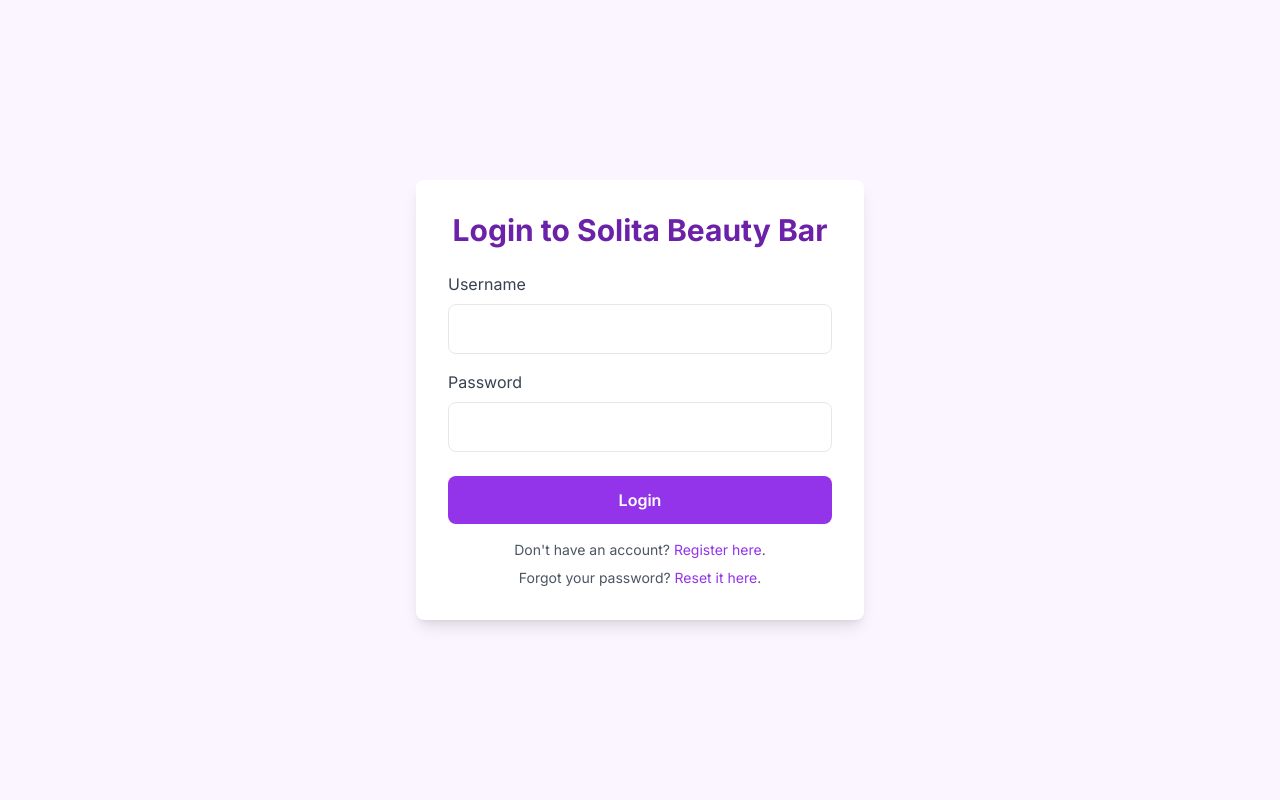
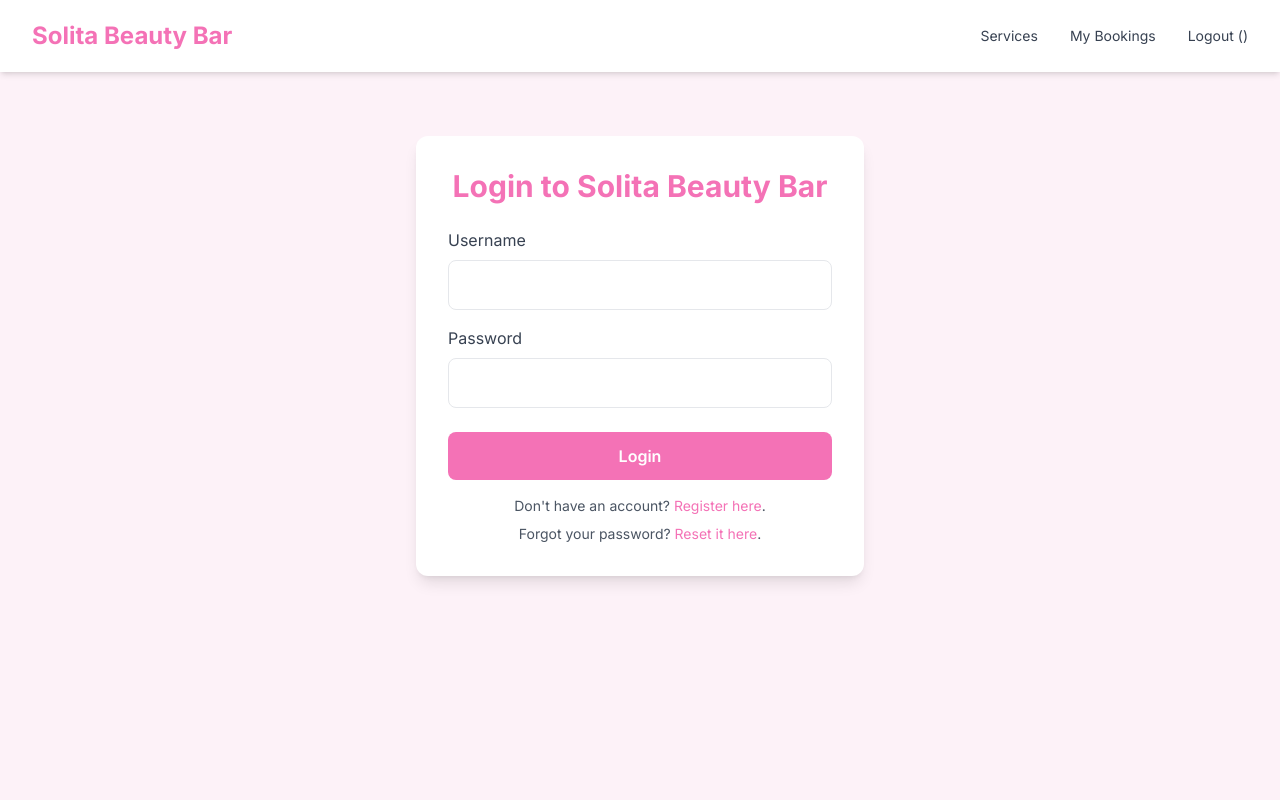
Before and after one commit to eddyfrr/solita-salon, a Django app: page /login/ in a window 1280 px wide. Run offline with Django 5.2, Linux system fonts and the light colour scheme; some libraries are stand-ins or nearby versions.

Commit message:
Updated templates to pink color scheme

```diff
--- a/booking/templates/booking/login.html
+++ b/booking/templates/booking/login.html
@@ -16,9 +16,20 @@
         }
     </style>
 </head>
-<body class="bg-purple-50 text-gray-800 font-[Inter]">
-    <div class="min-h-screen flex items-center justify-center py-12 px-4 w-full">
-        <div class="bg-white p-8 rounded-lg shadow-lg max-w-md w-full">
+<body class="bg-pink-50 text-gray-800 font-[Inter]">
+    <!-- Header -->
+    <header class="flex items-center justify-between px-8 py-5 shadow-md bg-white">
+        <h1 class="text-2xl font-bold text-pink-400">Solita Beauty Bar</h1>
+        <nav class="space-x-8 flex text-sm font-medium">
+            <a href="{% url 'service_list' %}" class="text-gray-700 hover:text-pink-500 transition">Services</a>
+            <a href="{% url 'my_bookings' %}" class="text-gray-700 hover:text-pink-500 transition">My Bookings</a>
+            <a href="{% url 'user_logout' %}" class="text-gray-700 hover:text-pink-500 transition">Logout ({{ user.username }})</a>
+        </nav>
+    </header>
+
+    <!-- Login Section -->
+    <section class="w-full max-w-7xl mx-auto py-16 px-8">
+        <div class="bg-white p-8 rounded-xl shadow-lg max-w-md mx-auto">
             <!-- Success/Error Messages -->
             {% if messages %}
                 <div class="mb-4">
@@ -31,28 +42,27 @@
                     {% endfor %}
                 </div>
             {% endif %}
-
             <!-- Login Form -->
-            <h2 class="text-3xl font-bold text-purple-800 mb-6 text-center">Login to Solita Beauty Bar</h2>
+            <h2 class="text-3xl font-bold text-pink-400 mb-6 text-center">Login to Solita Beauty Bar</h2>
             <form method="post" action="{% url 'user_login' %}">
                 {% csrf_token %}
                 <div class="mb-4">
                     <label for="username" class="block text-gray-700 font-medium mb-2">Username</label>
-                    <input type="text" id="username" name="username" class="w-full p-3 border rounded-lg focus:outline-none focus:ring-2 focus:ring-purple-600" required>
+                    <input type="text" id="username" name="username" class="w-full p-3 border rounded-lg focus:outline-none focus:ring-2 focus:ring-pink-400" required>
                 </div>
                 <div class="mb-6">
                     <label for="password" class="block text-gray-700 font-medium mb-2">Password</label>
-                    <input type="password" id="password" name="password" class="w-full p-3 border rounded-lg focus:outline-none focus:ring-2 focus:ring-purple-600" required>
+                    <input type="password" id="password" name="password" class="w-full p-3 border rounded-lg focus:outline-none focus:ring-2 focus:ring-pink-400" required>
                 </div>
-                <button type="submit" class="w-full bg-purple-600 text-white py-3 rounded-lg font-semibold hover:bg-purple-700 transition">Login</button>
+                <button type="submit" class="w-full bg-pink-400 text-white py-3 rounded-lg font-semibold hover:bg-pink- Hawkins text-gray-700">Login</button>
             </form>
             <p class="mt-4 text-center text-sm text-gray-600">
-                Don't have an account? <a href="{% url 'user_register' %}" class="text-purple-600 hover:underline">Register here</a>.
+                Don't have an account? <a href="{% url 'user_register' %}" class="text-pink-400 hover:underline">Register here</a>.
             </p>
             <p class="mt-2 text-center text-sm text-gray-600">
-                Forgot your password? <a href="{% url 'forgot_password' %}" class="text-purple-600 hover:underline">Reset it here</a>.
+                Forgot your password? <a href="{% url 'forgot_password' %}" class="text-pink-400 hover:underline">Reset it here</a>.
             </p>
         </div>
-    </div>
+    </section>
 </body>
 </html>
```
Also changed, not shown: booking/templates/booking/forgot_password.html (+19 -9 lines), booking/templates/booking/my_bookings.html (+9 -10 lines), booking/templates/booking/success.html (+8 -9 lines).
